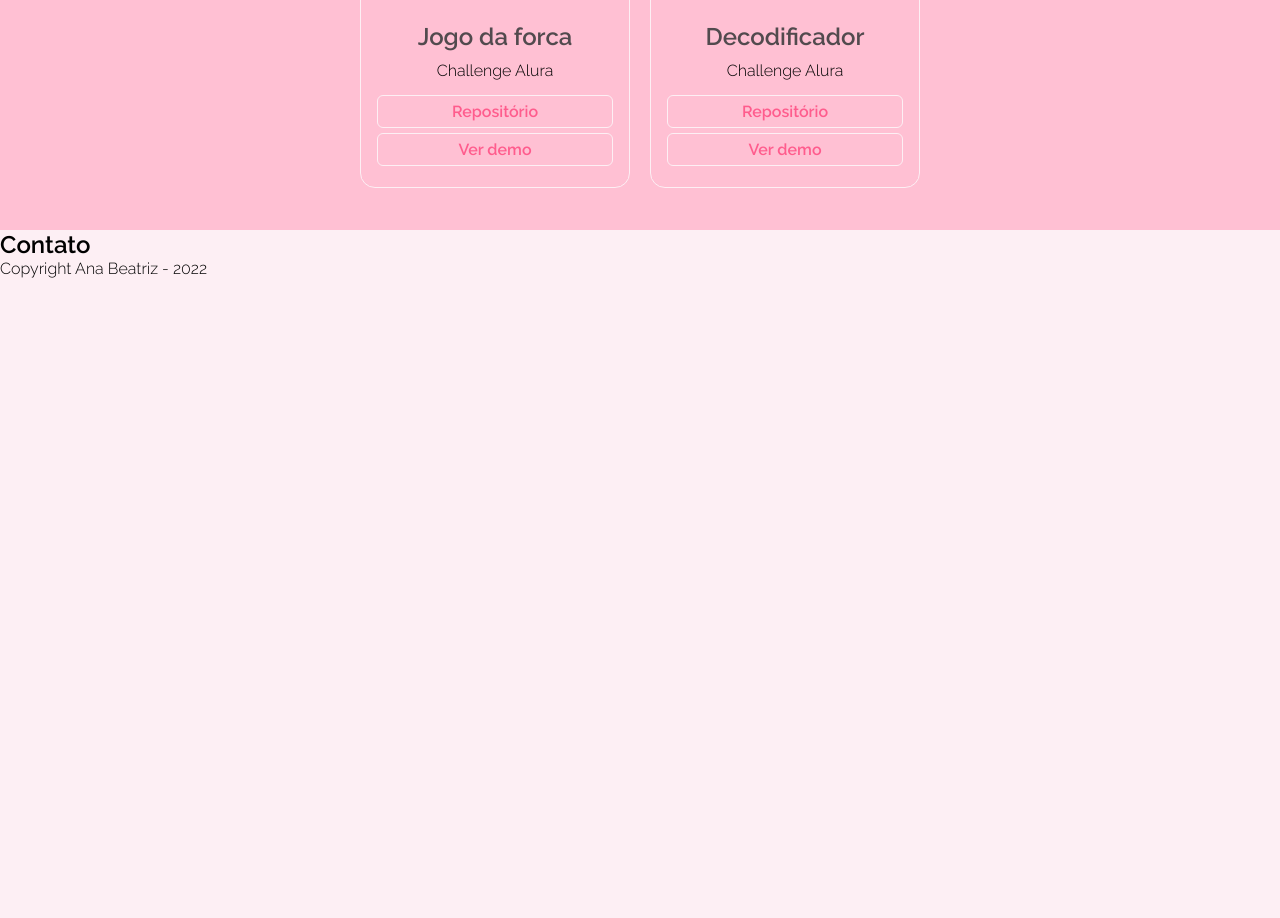
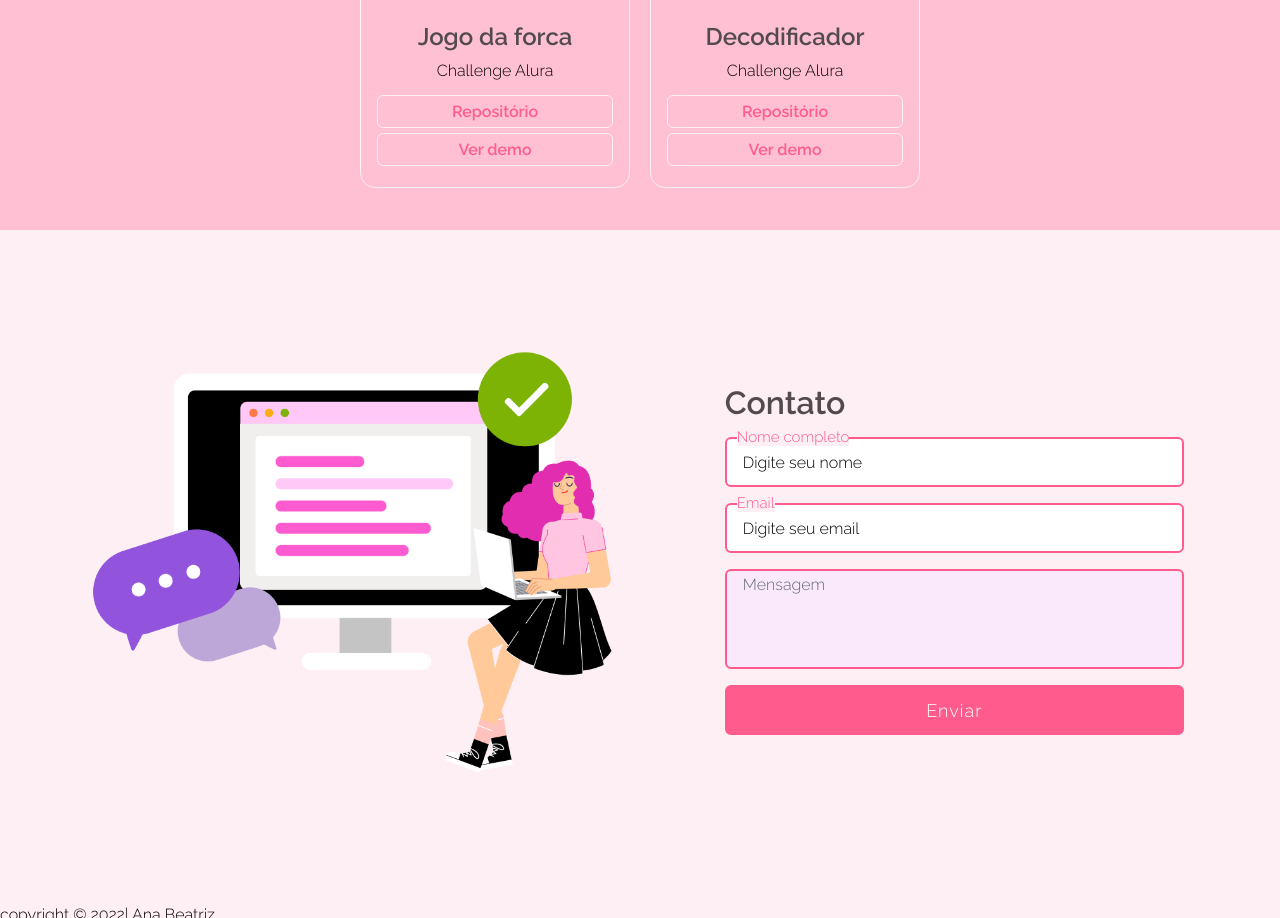
Before and after one commit to AnaBeat/Portfolio, a plain HTML site: page index.html in a window 1280 px wide. Shown: the part 2253-3171 px from the top of the page. Before the commit the page ends 2531 px from the top, so only its background shows below. Drawn offline with Linux system fonts and the light colour scheme.

Commit message:
Criação da se

```diff
--- a/css/style.css
+++ b/css/style.css
@@ -1,3 +1,4 @@
+/*Configurações globais*/
 * {
   font-family: 'Raleway', sans-serif;
   margin: 0;
@@ -8,6 +9,8 @@
 body {
   background: #FDEFF4;
 }
+
+/*Header e menu*/
 
 .caixa {
   position: relative;
@@ -63,6 +66,8 @@ input#control-nav {
   left: -9999px;
   opacity: 0;
 }
+
+/*Section apresentação*/
 
 #apresentacao {
   padding: 6em 0 2em 0px;
@@ -123,6 +128,8 @@ input#control-nav {
    text-decoration: underline;
  }
 
+ /*Section sobre mim */
+
  #sobre-mim, #hobbies, #projetos {
    padding: 2em 0;
    background: #FFC0D3;
@@ -137,6 +144,8 @@ input#control-nav {
 .texto-sobre {
   padding: 1em;
 }
+
+/*Section skills*/
 
 
 #skills, #formacoes {
@@ -188,12 +197,15 @@ input#control-nav {
 	right: 0;
 	padding: .5em 0;
   font-size: 2em;
+  color: #524A4E;
 }
 
 .icone  {
   color: #FF5C8D;
   font-size: 1em;
 }
+
+/*Section hobbie*/
 
 .hobbie {
 	position: relative;
@@ -231,7 +243,10 @@ input#control-nav {
 	right: 0;
 	padding: .5em 0;
   font-size: 1.6em;
+  color: #524A4E;
 }
+
+/*Section formação*/
 
 .formacao {
   margin-left: 15px;
@@ -247,6 +262,8 @@ input#control-nav {
 .formacao:hover {
   background: #FFC0D3;
 }
+
+/*Section projetos*/
 
 .projeto {
   border: 1px solid #FDEFF4;
@@ -306,6 +323,132 @@ input#control-nav {
   top: 1px;
 }
 
+/*Section contato*/
+.conteudo {
+  display: flex;
+  align-items: center;
+  justify-content: space-between;
+  padding: 25px 20px;
+}
+
+.img-contato {
+  max-width: 55%;
+}
+
+.img-contato img {
+  width: 100%;
+}
+
+.titulo-contato {
+  font-size: 2em;
+  font-weight: bold;
+  color: #524A4E;
+}
+
+.conteudo form {
+  width: 40%;
+  margin-right: 30px;
+}
+
+.input-caixa {
+  height: 50px;
+  width: 100%;
+  margin: 16px 0;
+  position: relative;
+}
+
+.input-caixa input {
+  position: absolute;
+  height: 100%;
+  width: 100%;
+  border-radius: 6px;
+  font-size: 16px;
+  outline: none;
+  padding-left: 16px;
+  background: #fae9fb;
+  border: 2px solid transparent;
+  transition: all 0.3s ease;
+}
+
+.input-caixa input:focus,
+.input-caixa input:valid{
+  border-color: #FF5C8D;
+  background-color: #fff;
+}
+
+.input-caixa label{
+  position: absolute;
+  left: 18px;
+  top: 50%;
+  color: #636c72;
+  font-size: 15px;
+  pointer-events: none;
+  transform: translateY(-50%);
+  transition: all 0.3s ease;
+}
+.input-caixa input:focus ~ label,
+.input-caixa input:valid ~ label{
+  top: 0;
+  left: 12px;
+  display: 14px;
+  color: #FF5C8D;
+  background: #fdeff4;
+}
+.mensagem {
+  min-height: 100px;
+  position: relative;
+}
+.mensagem textarea {
+  position: absolute;
+  height: 100%;
+  width: 100%;
+  resize: none;
+  background: #fae9fb;
+  border: 2px solid #FF5C8D;
+  border-radius: 6px;
+  outline: none;
+  transition all 0.3s ease;
+}
+
+.mensagem textarea:focus {
+  border-color: #FF5C8D;
+  background-color: #fff;
+}
+.mensagem label {
+  position: absolute;
+  font-size: 16px;
+  color: #636c72;
+  left: 18px;
+  top: 6px;
+  pointer-events: none;
+  transition: all 0.3s ease;
+}
+.mensagem textarea:focus ~ label{
+  left: 12px;
+  top: -10px;
+  color: #FF5C8D;
+  font-size: 14px;
+  background: #fff;
+}
+.input-caixa input[type="submit"]{
+  color: #fff;
+  background: #FF5C8D;
+  padding-left: 0;
+  font-size: 18px;
+  font-weight: 500;
+  cursor: pointer;
+  letter-spacing: 1px;
+  transition: all 0.3s ease;
+}
+.input-caixa input[type="submit"]:hover{
+  background-color: #d43ddb;
+}
+
+
+/*footer*/
+
+
+/*Responsivo*/
 
  @media screen and (max-width: 767px) {
    .caixa, .links {
@@ -328,6 +471,13 @@ input#control-nav {
    .formacao {
      margin: 0;
    }
+
+   .img-caixa{
+    max-width: 70%;
+  }
+  .conteudo{
+    padding: 10px 0;
+  }
 
 
   header nav {
--- a/index.html
+++ b/index.html
@@ -223,16 +223,39 @@
       </section>
 
       <section id="contato">
-        <h2>Contato</h2>
-        <form class="" action="index.html" method="post">
-
-        </form>
-
+        <div class="container">
+          <div class="conteudo">
+            <div class="img-contato">
+             <img src="/img/img-contato.png" alt="img-contato">
+            </div>
+          <form action="#">
+            <div class="titulo-contato">Contato</div>
+            <div class="input-caixa">
+              <input type="text" value="Digite seu nome" required>
+              <label>Nome completo</label>
+            </div>
+            <div class="input-caixa">
+              <input type="text" value="Digite seu email" required>
+              <label>Email</label>
+            </div>
+            <div class="mensagem">
+              <textarea  cols="30" rows="10"></textarea>
+              <label>Mensagem</label>
+            </div>
+            <div class="input-caixa">
+              <input type="submit" value="Enviar">
+            </div>
+          </form>
+        </div>
+        </div>
       </section>
     </main>
 
     <footer>
-      <p>Copyright Ana Beatriz - 2022</p>
+      <p>copyright © 2022| Ana Beatriz</p>
+      <a href="https://github.com/AnaBeat"><i class="fab fa-github link"></i></a>
+      <a href="https://www.linkedin.com/in/ana-beatriz-barros-costa/"><i class="fab fa-linkedin link"></i></a>
     </footer>
+
   </body>
 </html>
```
Also changed, not shown: img/Color/Dialog window pops.png (added), img/Color/Text details page.png (added), img/Color/Tick.png (added), img/Designer/sitting/working.png (added), img/Gray/Display.png (added), img/img-contato.png (added).
